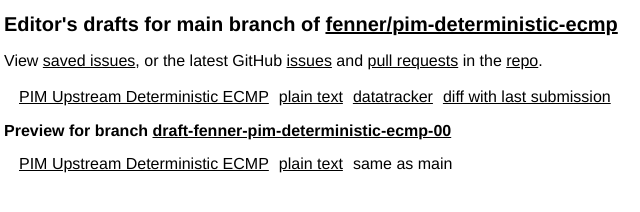
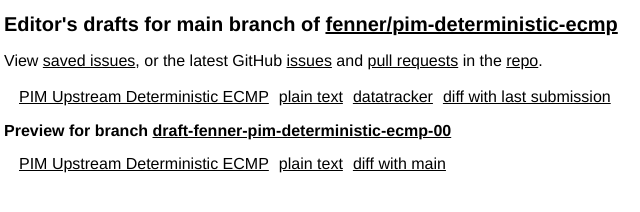
Before and after one commit to fenner/pim-deterministic-ecmp, a plain HTML site: page index.html in a window 1280 px wide. Shown: the full height of the page, 4-644 px from the left. Drawn offline with Linux system fonts and the light colour scheme.

Commit message:
Script updating gh-pages from d29b51a. [ci skip]

```diff
--- a/index.html
+++ b/index.html
@@ -29,7 +29,7 @@
       <tr>
         <td><a href="draft-fenner-pim-deterministic-ecmp-00/draft-fenner-pim-deterministic-ecmp.html" class="html draft-fenner-pim-deterministic-ecmp" title="Deterministic Upstream Neighbor Selection for PIM Joins (HTML)">PIM Upstream Deterministic ECMP</a></td>
         <td><a href="draft-fenner-pim-deterministic-ecmp-00/draft-fenner-pim-deterministic-ecmp.txt" class="txt draft-fenner-pim-deterministic-ecmp" title="Deterministic Upstream Neighbor Selection for PIM Joins (Text)">plain text</a></td>
-        <td>same as main</td>
+        <td><a href="https://author-tools.ietf.org/api/iddiff?url_1=https://fenner.github.io/pim-deterministic-ecmp/draft-fenner-pim-deterministic-ecmp.txt&amp;url_2=https://fenner.github.io/pim-deterministic-ecmp/draft-fenner-pim-deterministic-ecmp-00/draft-fenner-pim-deterministic-ecmp.txt" class="diff draft-fenner-pim-deterministic-ecmp">diff with main</a></td>
       </tr>
     </table>
     <script>
```
Also changed, not shown: draft-fenner-pim-deterministic-ecmp.html (+1 -1 lines), draft-fenner-pim-deterministic-ecmp.txt.
